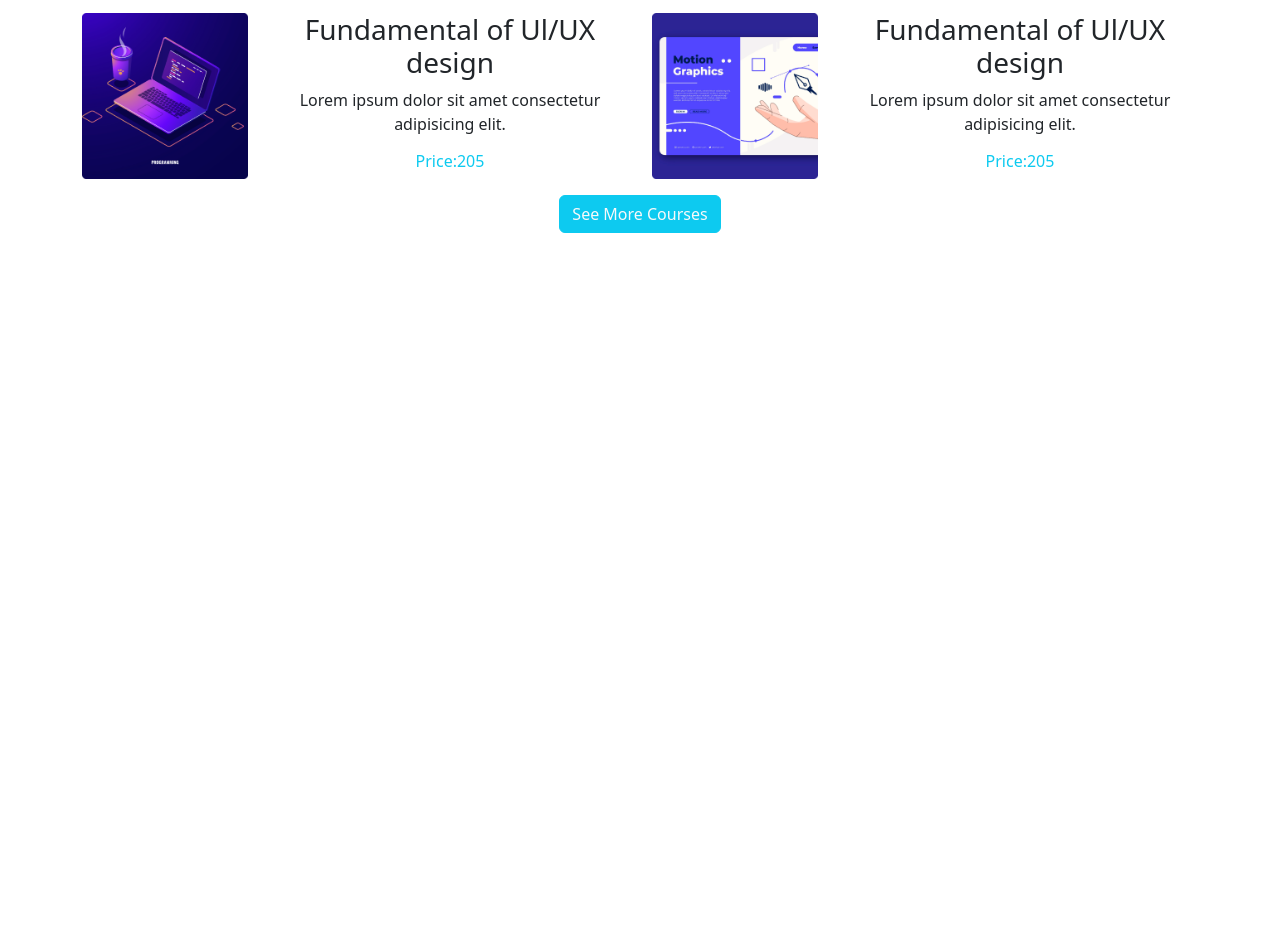
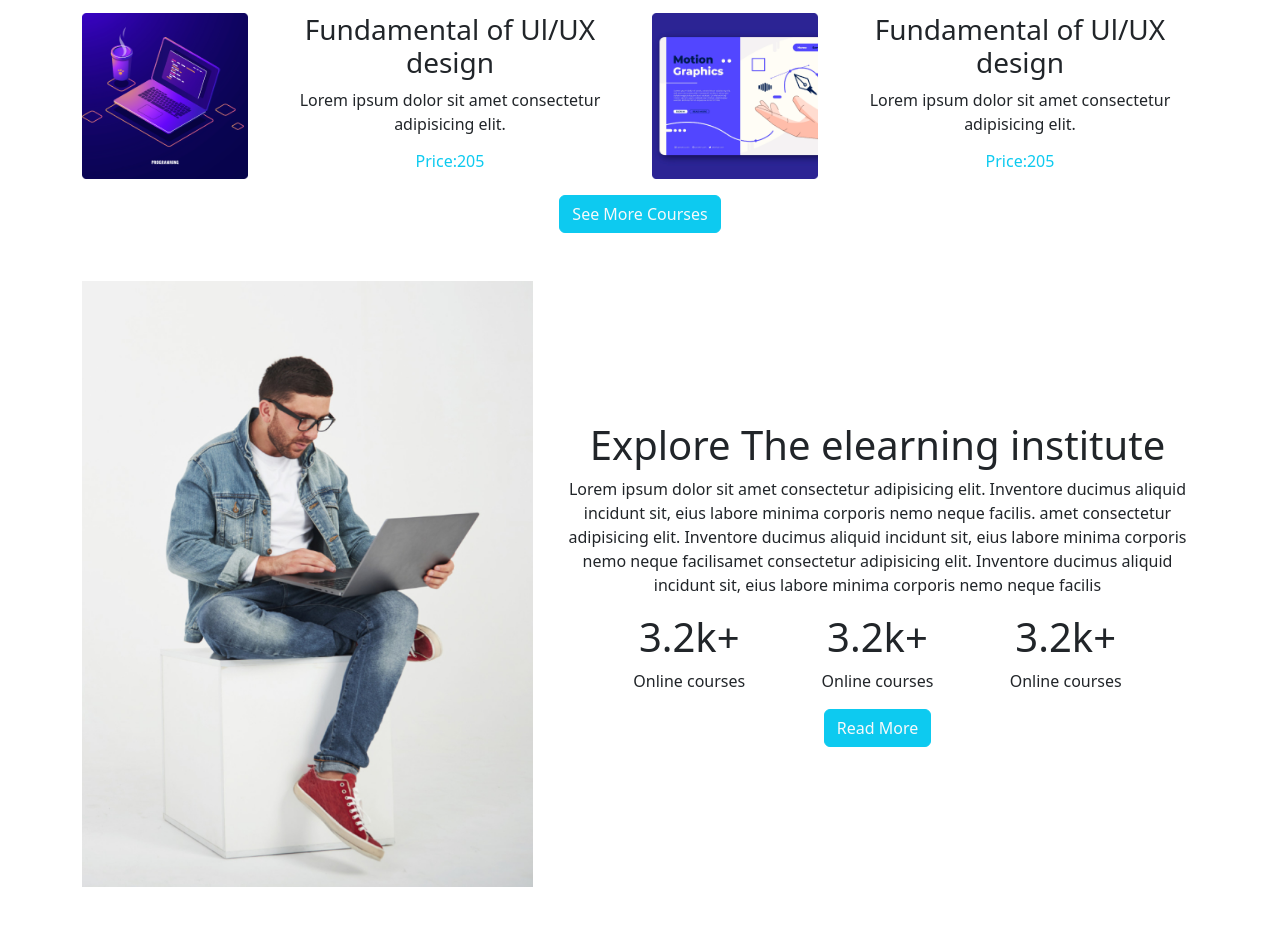
Before and after one commit to sohanthedev/sohan-programming, a plain HTML site: page index.html in a window 1280 px wide. Shown: the part 1198-2123 px from the top of the page. Before the commit the page ends 1455 px from the top, so only its background shows below. Drawn offline with nearby package versions, Linux system fonts and the light colour scheme.

Commit message:
section tow complete

```diff
--- a/index.html
+++ b/index.html
@@ -162,8 +162,38 @@
                 </div>
             </div>
             <button class="btn btn-info text-light ">See More Courses</button>
+        </section >
+        <section class="tree my-5">
+            <div class="row d-flex align-items-center">
+                <div class="col-5">
+                    <img class="img-fluid" src="./images/working.png" alt="">
+                    </div>
+                    <div class="col-7 text-center">
+                        <h1>Explore The elearning institute</h1>
+                        <p>Lorem ipsum dolor sit amet consectetur adipisicing elit. Inventore ducimus aliquid incidunt sit, eius labore minima corporis nemo neque facilis.
+                            amet consectetur adipisicing elit. Inventore ducimus aliquid incidunt sit, eius labore minima corporis nemo neque
+                            facilisamet consectetur adipisicing elit. Inventore ducimus aliquid incidunt sit, eius labore minima corporis nemo neque
+                            facilis
+                        </p>
+                        <div class="course-fee d-flex justify-content-evenly">
+                            <div>
+                                <h1>3.2k+</h1>
+                                <p>Online courses</p>
+                            </div>
+                            <div>
+                                <h1>3.2k+</h1>
+                                <p>Online courses</p>
+                            </div>
+                            <div>
+                                <h1>3.2k+</h1>
+                                <p>Online courses</p>
+                            </div>
+                        </div>
+                        <button class="btn  btn-info text-light"> Read More</button>
+                    </div>
+
+            </div>
         </section>
-        <section></section>
     </main>
 
     <script src="https://cdn.jsdelivr.net/npm/bootstrap@5.2.0/dist/js/bootstrap.bundle.min.js"
```
